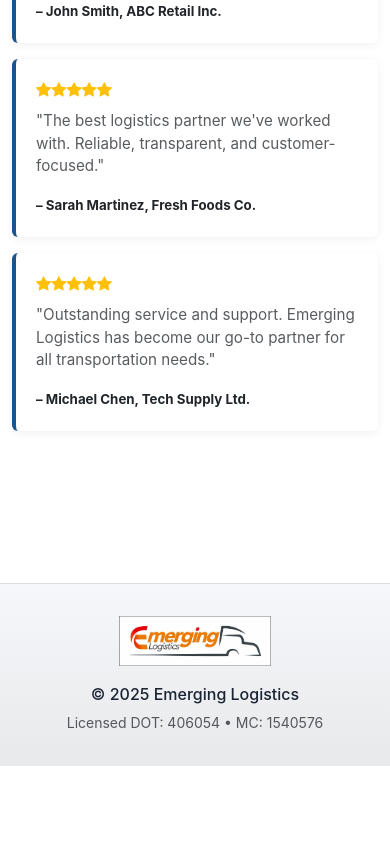
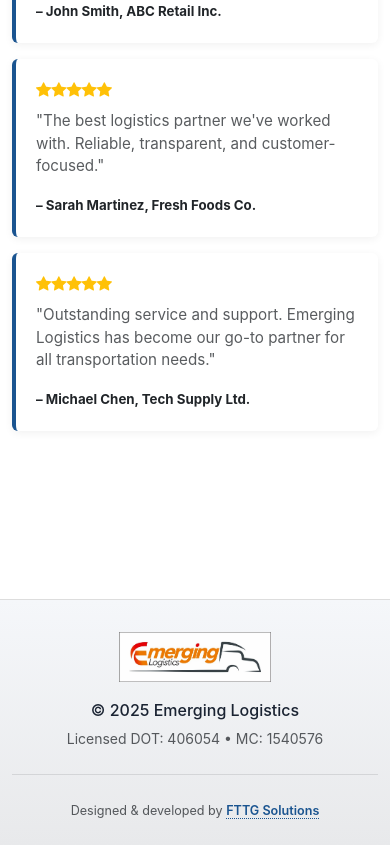
Before and after one commit to femithetechguy/emerginglogistics, a plain HTML site: page index.html in a window 390 px wide. Shown: the part 4646-5491 px from the top of the page. Before the commit the page ends 5412 px from the top, so only its background shows below. Drawn offline with nearby package versions, Linux system fonts and the light colour scheme.

Commit message:
updated hero and foooter for better styling and content

```diff
--- a/css/styles.css
+++ b/css/styles.css
@@ -473,11 +473,25 @@ a:not(.nav-link):not(.btn):hover {
 /* Footer */
 .footer{
   background: linear-gradient(180deg, var(--light-bg), #e8e9eb);
-  padding: 2rem 0;
-  margin-top: 2rem;
+  padding: 3rem 0 2rem;
+  margin-top: 4rem;
   border-top: 1px solid #ddd;
 }
-.footer p {font-weight: 500;}
+
+.footer p {
+  font-weight: 500;
+  margin-bottom: 0.5rem;
+}
+
+.footer a {
+  color: var(--primary);
+  font-weight: 600;
+  transition: color 0.3s ease;
+}
+
+.footer a:hover {
+  color: var(--accent);
+}
 
 /* Footer logo */
 .footer-logo {
@@ -489,9 +503,21 @@ a:not(.nav-link):not(.btn):hover {
   margin-right: auto;
 }
 
+.footer-credit {
+  margin-top: 1.5rem;
+  padding-top: 1.5rem;
+  border-top: 1px solid rgba(0,0,0,0.1);
+  font-size: 0.9rem;
+}
+
 @media (max-width: 576px) {
   .footer-logo {
     height: 50px;
+  }
+
+  .footer {
+    padding: 2rem 0 1.5rem;
+    margin-top: 3rem;
   }
 }
 
--- a/index.html
+++ b/index.html
@@ -73,6 +73,9 @@
 				<img src="./img/emergingl_logo.jpeg" alt="Emerging Logistics Logo" class="mb-3 footer-logo">
 				<p class="mb-1">&copy; <span id="year"></span> <span id="footerName">Emerging Logistics</span></p>
 				<small class="text-muted" id="footerLicense">Licensed</small>
+				<div class="footer-credit">
+					<small class="text-muted">Designed & developed by <a href="#" id="appdevLink" target="_blank"><span id="appdevName">FTTG Solutions</span></a></small>
+				</div>
 			</div>
 		</footer>
 
--- a/js/app.js
+++ b/js/app.js
@@ -55,6 +55,11 @@ class LogisticsApp {
     document.getElementById('year').textContent = new Date().getFullYear();
     document.getElementById('footerName').textContent = this.data.name;
     document.getElementById('footerLicense').textContent = `Licensed DOT: ${this.data.dot_number} • MC: ${this.data.mc_number}`;
+    if (this.data.appdev) {
+      document.getElementById('appdevName').textContent = this.data.appdev.name;
+      document.getElementById('appdevLink').href = `https://${this.data.appdev.url}`;
+      document.getElementById('appdevLink').target = '_blank';
+    }
 
     // Render Hero Section
     this.renderHero();
--- a/json/app.json
+++ b/json/app.json
@@ -76,5 +76,9 @@
       "company": "Tech Supply Ltd.",
       "rating": 5
     }
-  ]
+  ],
+  "appdev": {
+    "name": "FTTG Solutions",
+    "url": "fttgsolutions.com"
+  }
 }
```
